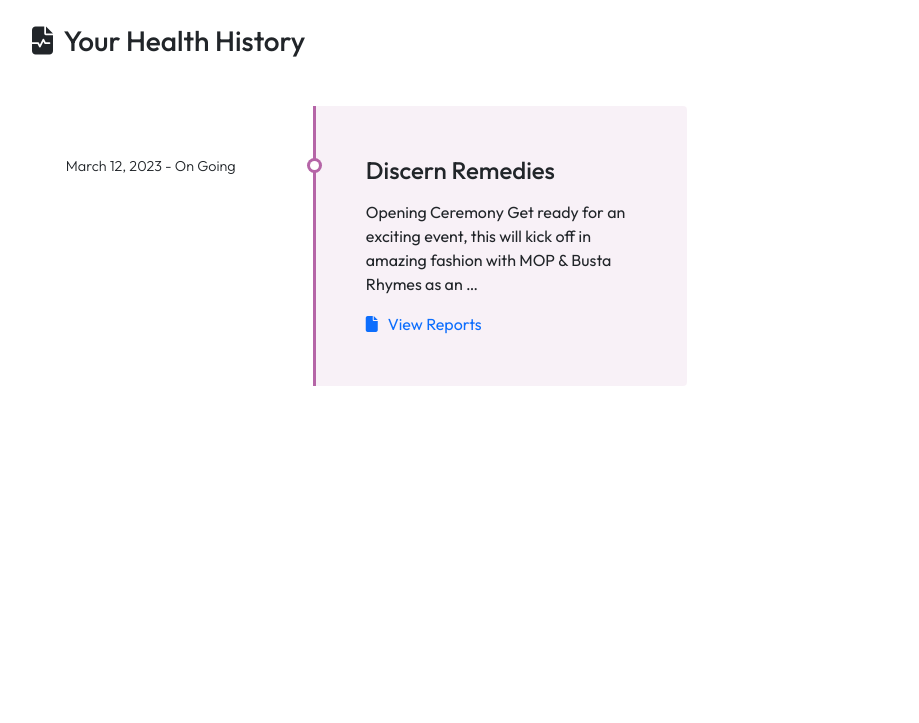
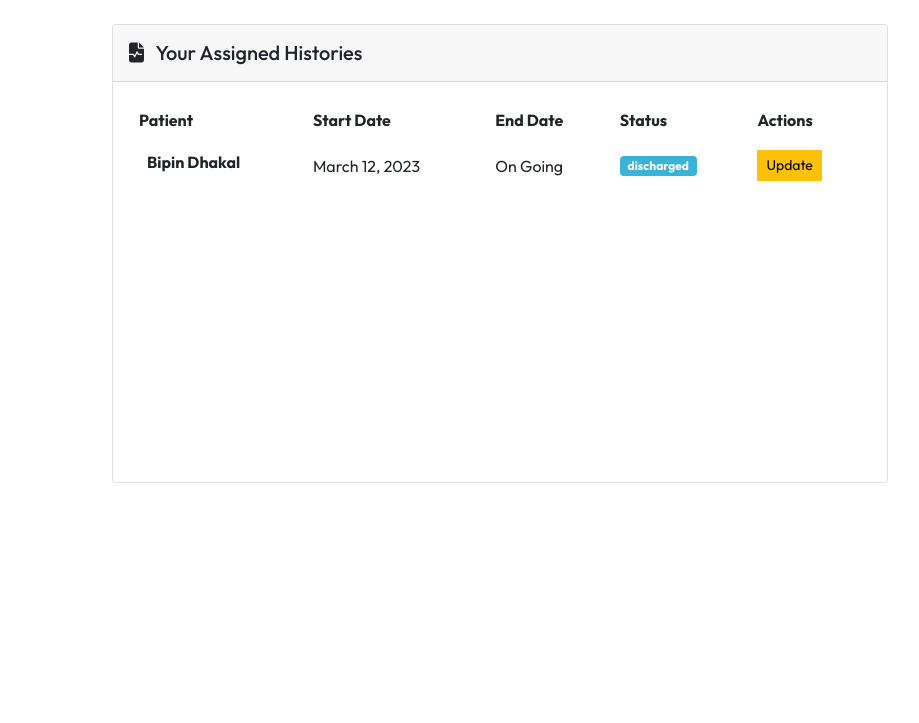
Before and after one commit to bip-zip/S-sewa, a Django app: page /records/list in a window 1280 px wide. Shown: the part 108-831 px from the top of the page, without its empty margins (140-1059 px from the left). Run offline with Django 4.2, Linux system fonts and the light colour scheme; a user stored in the database is signed in; data comes from the database, SQL or seed files in the repository; both versions use the stored data as it was after the commit; parts of the project's set-up code (start-up, migrations or seed data) failed here and were passed over; some libraries are stand-ins or nearby versions.

Commit message:
add health history institution listview

```diff
--- a/templates/records/list.html
+++ b/templates/records/list.html
@@ -4,9 +4,8 @@
 
 <div class="container-fluid px-0 mx-0 homediv">
  <div class="container col-lg-9 py-2 ">
+  {% if request.user.is_patient%}
     <h3 class="p-0 m-0   mb-5"><i class="fa-solid fa-file-waveform"></i>&nbsp;  Your Health History</h3>
-    <!-- <p class="mt-0 ms-5 mb-5 ps-5 p-0 text-muted cursor">These are your health histories. Click on items to see their details.</p> -->
-
     <div class="row">
         <div class="col-md-12">
           <div id="content">
@@ -28,6 +27,66 @@
           </div>
         </div>
       </div>
+      {%else%}
+
+
+        <div class="row d-flex justify-content-center align-items-center h-100">
+          <div class="col-md-12 col-xl-10">
+
+            <div class="card">
+              <div class="card-header p-3">
+                <h5 class="mb-0"><i class="fa-solid fa-file-waveform me-2"></i> Your Assigned Histories</h5>
+              </div>
+              <div class="card-body" data-mdb-perfect-scrollbar="true" style="position: relative; height: 400px">
+
+                <table class="table mb-0">
+                  <thead>
+                    <tr>
+                      <th scope="col">Patient</th>
+                      <th scope="col">Start Date</th>
+                      <th scope="col">End Date</th>
+                      <th scope="col">Status</th>
+                      <th scope="col">Actions</th>
+                    </tr>
+                  </thead>
+                  <tbody>
+                    {% for i in object_list %}
+                    <tr class="fw-normal">
+                      <th>
+
+                        <span class="ms-2">{{i.user.first_name}} {{i.user.last_name}}</span>
+                      </th>
+                      <td class="align-middle">
+                        <span>{{i.created}}</span>
+                      </td>
+                      <td class="align-middle">
+                        <span>{{i.ended}}</span>
+                      </td>
+                      <td class="align-middle">
+                        <h6 class="mb-0"><span class="badge bg-primary">{{i.status}}</span></h6>
+                      </td>
+                      <td class="align-middle">
+                        <a href="#!" class="btn btn-warning btn-sm" data-mdb-toggle="tooltip" title="Update">Update</a>
+
+                      </td>
+                    </tr>
+                    {%empty%}
+                    <p class="text-center text-muted m- p-5">No data</p>
+                    {%endfor%}
+
+                  </tbody>
+                </table>
+
+              </div>
+
+            </div>
+
+          </div>
+        </div>
+
+
+
+      {%endif%}
 
  </div>
 </div>
```
Also changed, not shown: db.sqlite3.
